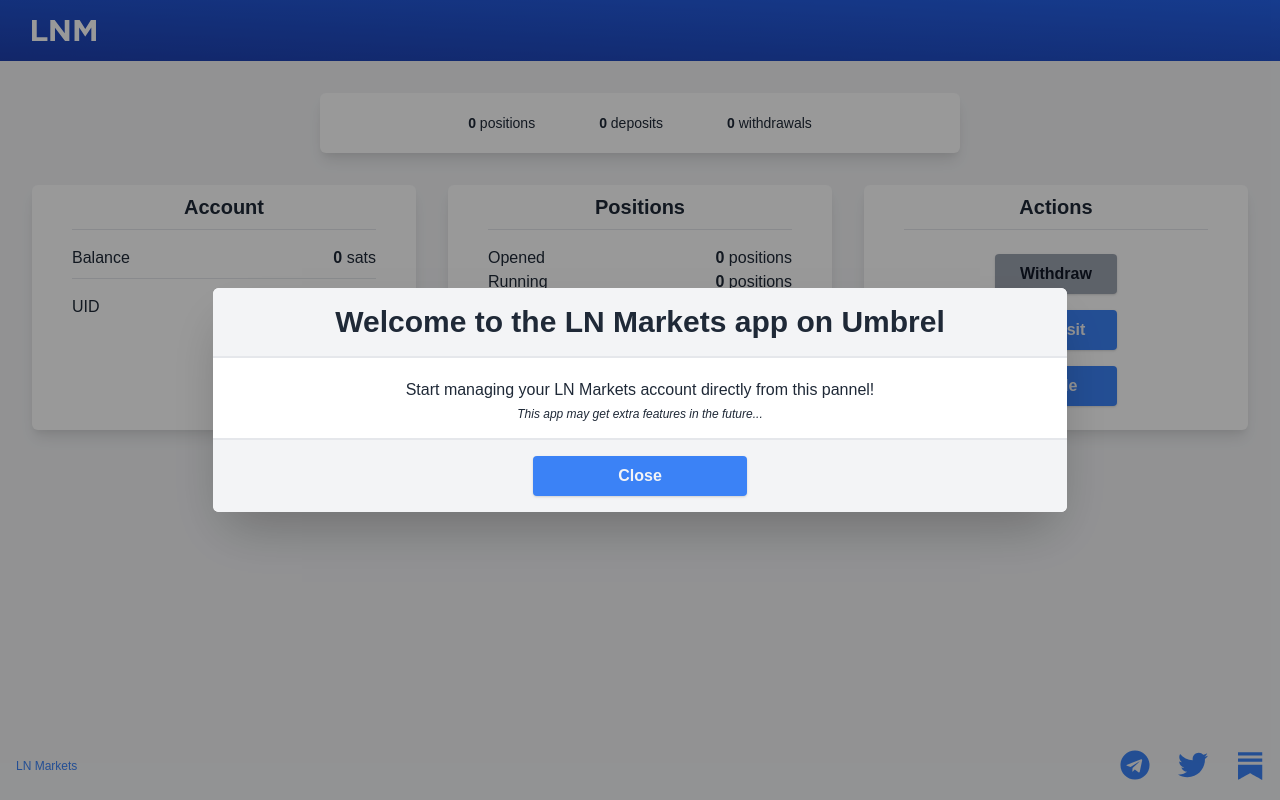
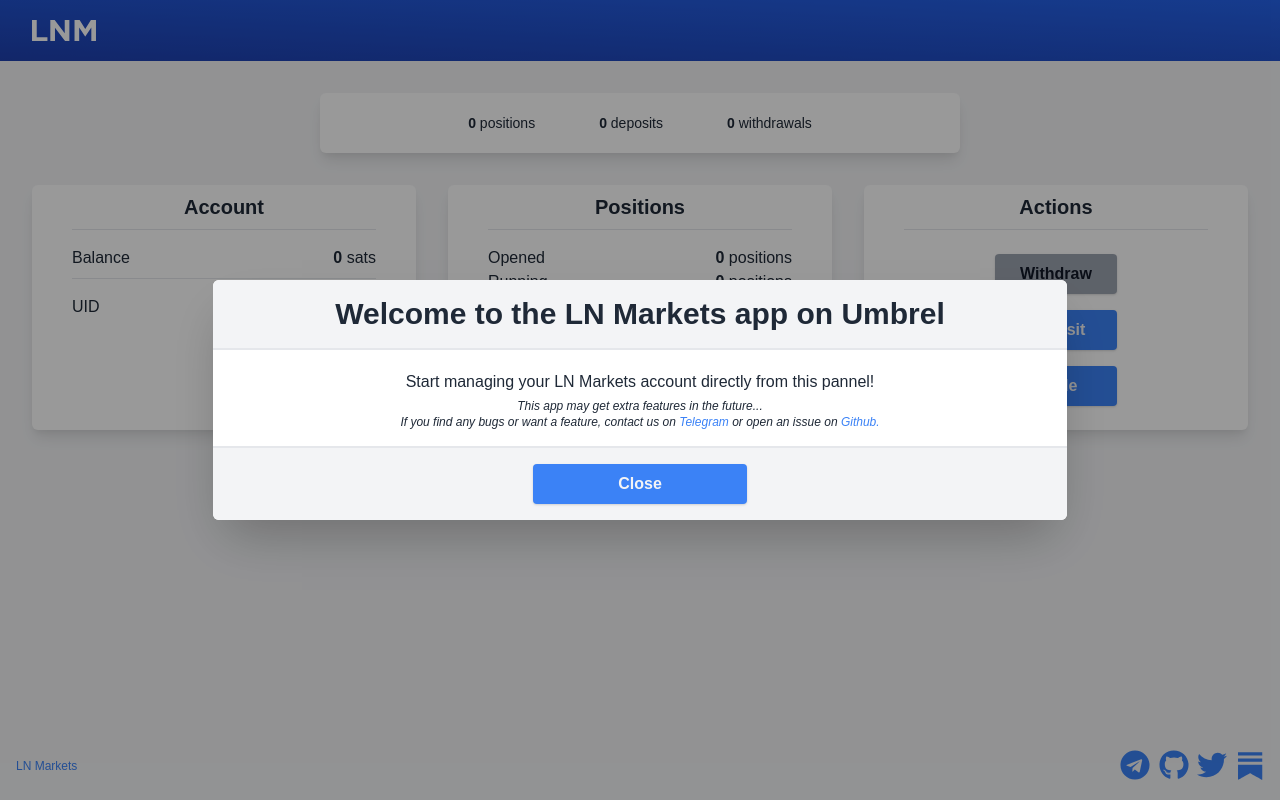
Before and after one commit to ln-markets/umbrel, a Vue app in the folder apps/front/: page / in a window 1280 px wide. Built offline with nearby package versions, Linux system fonts and the light colour scheme; no server answers.

Commit message:
feat: added infos to disclaimer + github link (#9)

```diff
--- a/apps/front/src/components/Footer.vue
+++ b/apps/front/src/components/Footer.vue
@@ -18,6 +18,15 @@
         target="_blank"
       >
         <font-awesome-icon :icon="['fab', 'telegram']" />
+      </a>
+      <a
+        aria-label="Github"
+        class="social-icon text-3xl"
+        href="https://github.com/lnmarkets/umbrel"
+        rel="noopener"
+        target="_blank"
+      >
+        <font-awesome-icon :icon="['fab', 'github']" />
       </a>
       <a
         aria-label="Twitter"
--- a/apps/front/src/modals/Disclaimer.vue
+++ b/apps/front/src/modals/Disclaimer.vue
@@ -6,6 +6,22 @@
       </p>
       <p class="text-xs text-center">
         <i>This app may get extra features in the future...</i>
+      </p>
+      <p class="text-xs text-center">
+        <i
+          >If you find any bugs or want a feature, contact us on
+          <a href="https://www.t.me/lnmarkets" rel="noopener" target="_blank">
+            Telegram
+          </a>
+          or open an issue on
+          <a
+            href="https://github.com/lnmarkets/umbrel"
+            rel="noopener"
+            target="_blank"
+          >
+            Github.
+          </a>
+        </i>
       </p>
     </template>
     <template #footer>
@@ -36,4 +52,8 @@
   @apply sm:text-xs md:text-sm;
   @apply sm:mx-4 lg:mx-8 xl:mx-16;
 }
+
+a {
+  @apply text-primary hover:text-link;
+}
 </style>
--- a/apps/front/src/plugins/font-awesome.js
+++ b/apps/front/src/plugins/font-awesome.js
@@ -8,8 +8,12 @@
   faTimes,
 } from '@fortawesome/free-solid-svg-icons'
 
-import { faTwitter, faTelegram } from '@fortawesome/free-brands-svg-icons'
+import {
+  faTwitter,
+  faTelegram,
+  faGithub,
+} from '@fortawesome/free-brands-svg-icons'
 
-library.add(faBars, faHome, faIdCard, faTimes, faTwitter, faTelegram)
+library.add(faBars, faHome, faIdCard, faTimes, faTwitter, faTelegram, faGithub)
 
 export { FontAwesomeIcon }
```
